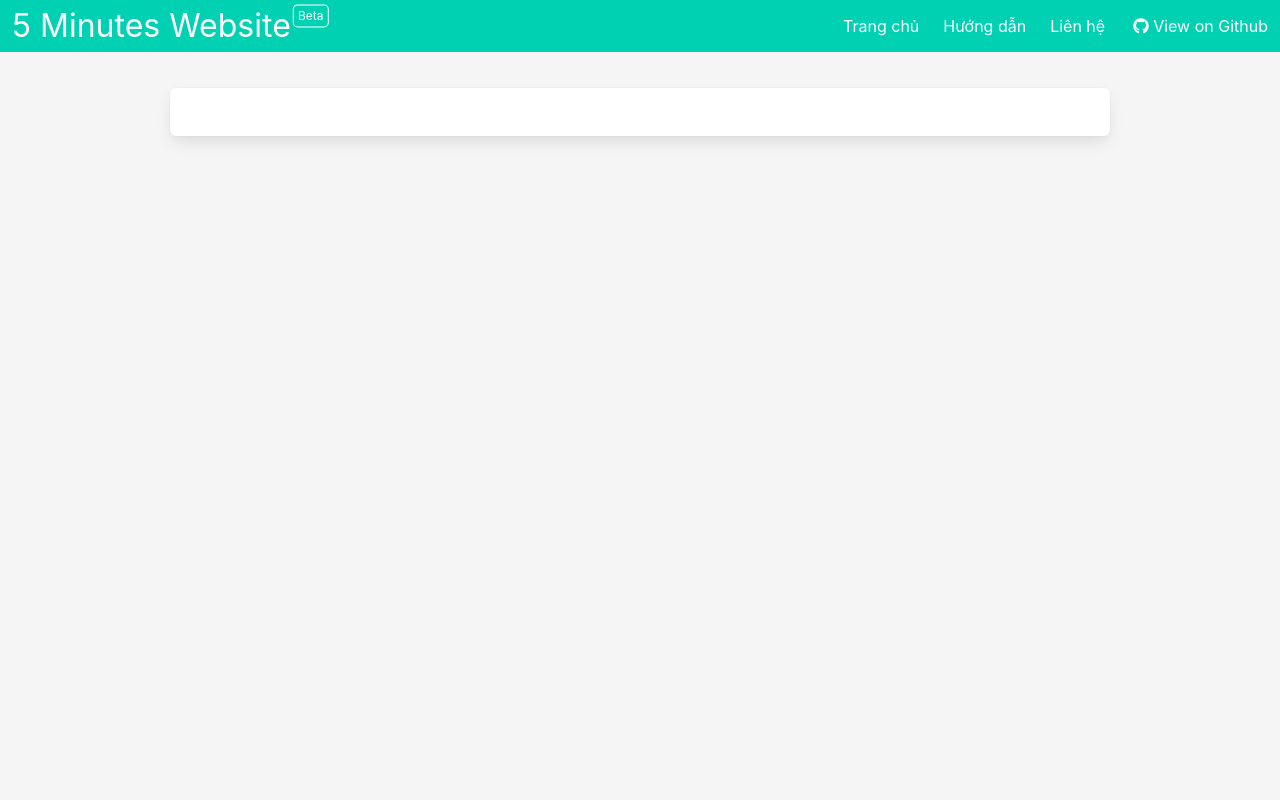
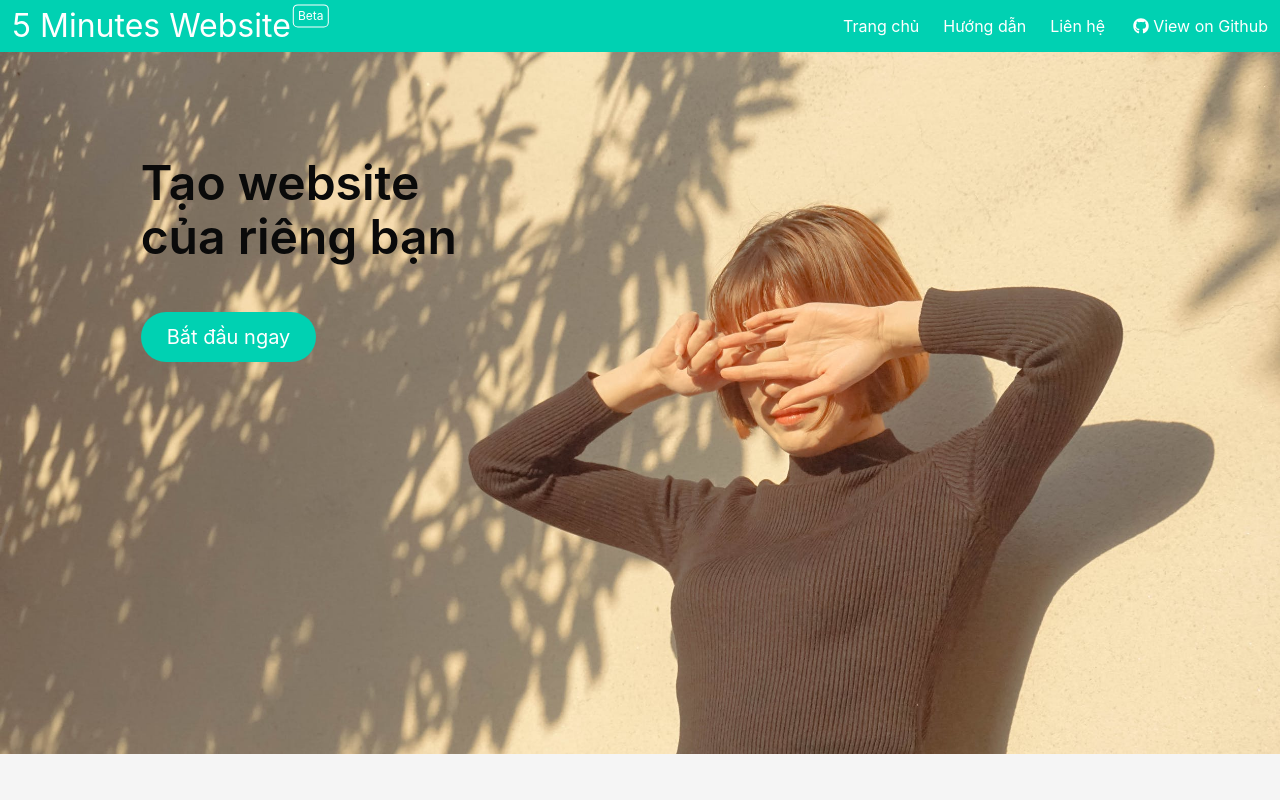
Before and after one commit to quangkhoi1228/web_django_in_5_minutes, a Django app: page /index/ in a window 1280 px wide. Run offline with Django 3.2, Linux system fonts and the light colour scheme.

Commit message:
update indexpage

```diff
--- a/page/index.html
+++ b/page/index.html
@@ -1,7 +1,27 @@
 {% extends "template/roottemplate.html" %}
 
 {% block content %}
+<div class="hero is-fullheight">
+	<img class="index-background-image" src="/static/image/indexbackground.jpeg" alt="">
+</div>
+<div class="hero is-medium index-background-section">
+	<div class="hero-body">
+		<div class="columns ">
+			<div class="column is-4 is-offset-1">
+				<div class="content ">
+					<p class="title is-1 has-text-black">Tạo website của riêng bạn</p>
+					<div>
+						<a href="/guide" class="button is-medium is-primary is-rounded ">Bắt đầu ngay</a>
+					</div>
+				</div>
+			</div>
 
+		</div>
+
+	</div>
+</div>
+
+</section>
 <script>
 	document.addEventListener('DOMContentLoaded', (event) => {
 
--- a/page/template/roottemplate.html
+++ b/page/template/roottemplate.html
@@ -31,7 +31,7 @@
 </head>
 
 <body class="has-background-light">
-    <nav class="navbar has-shadow is-primary">
+    <nav class="navbar is-primary is-fixed-top">
         <div class="navbar-brand">
             <a class="navbar-item has-badge-inline" href="/" data-badge="Beta">
                 5 Minutes Website
@@ -61,18 +61,19 @@
             </div>
         </div>
     </nav>
-    <div class="container">
+    {% block content %}
+    {% endblock %}
+    <!-- <div class="container">
         <div class="hero ">
             <div class="hero-body">
                 <div class="columns">
                     <div class="column is-10 is-offset-1 has-background-white box">
-                        {% block content %}
-                        {% endblock %}
+
                     </div>
                 </div>
             </div>
         </div>
-    </div>
+    </div> -->
     <a id="top" href="#up" duraction="1000" height-hide="100" easing="easeInOutQuad"
         class="button is-dark simplescrollup__button simplescrollup__button--hide" style="display: none;"><span
             class="icon"><i class="fa fa-chevron-up"></i></span></a>
--- a/static/css/style.css
+++ b/static/css/style.css
@@ -1,5 +1,13 @@
 body{
     min-height: 100vh;
+}
+
+.has-background-transparent{
+    background: transparent;
+}
+
+.has-background-none {
+    background: none !important;
 }
 
 .navbar{
@@ -41,6 +49,20 @@ body{
 }
 .is-divider-vertical::before{
     border-left: 1px dashed black !important;
+}
+
+.index-background-image{
+    width: 100vw;
+    object-fit: cover;
+    max-height: 100vh;
+}
+
+.index-background-section{
+    position: absolute;
+    top: 0;
+    left: 0;
+    width: 100%;
+    background: transparent;
 }
 .show-when-has-result{
 
```
Also changed, not shown: static/image/indexbackground.jpeg (added).
